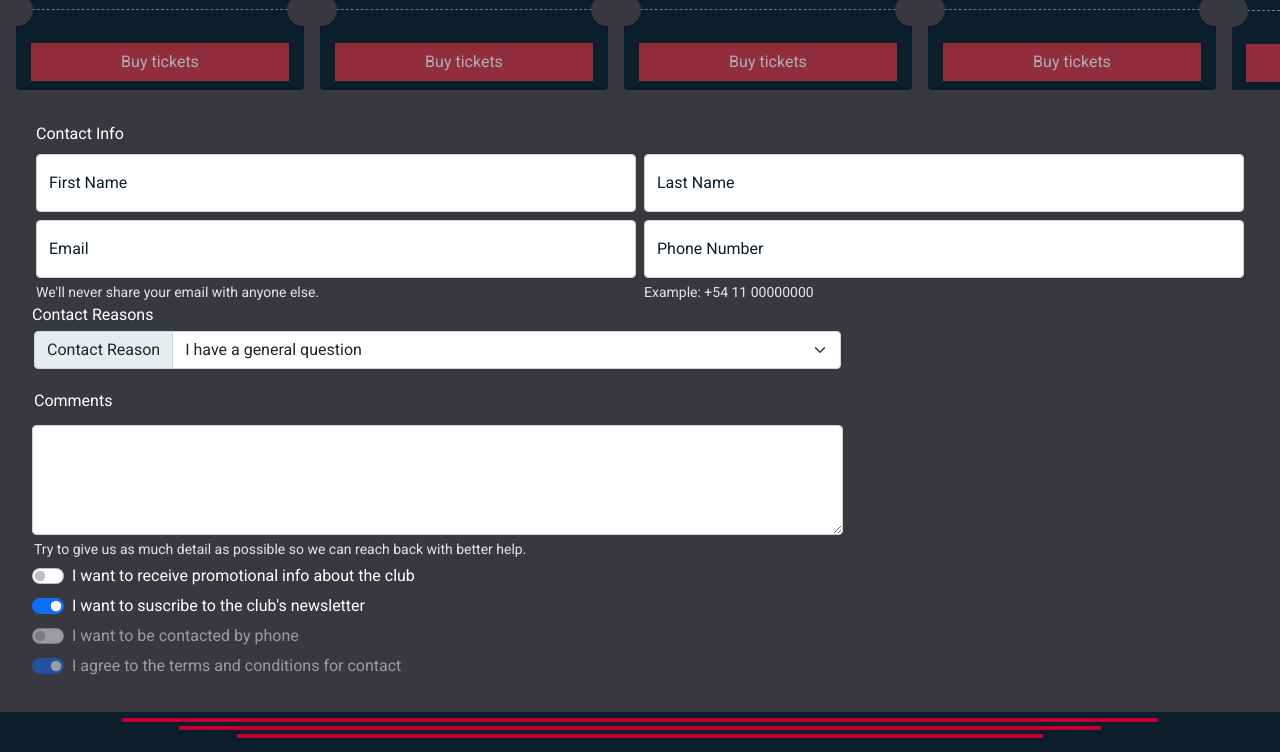
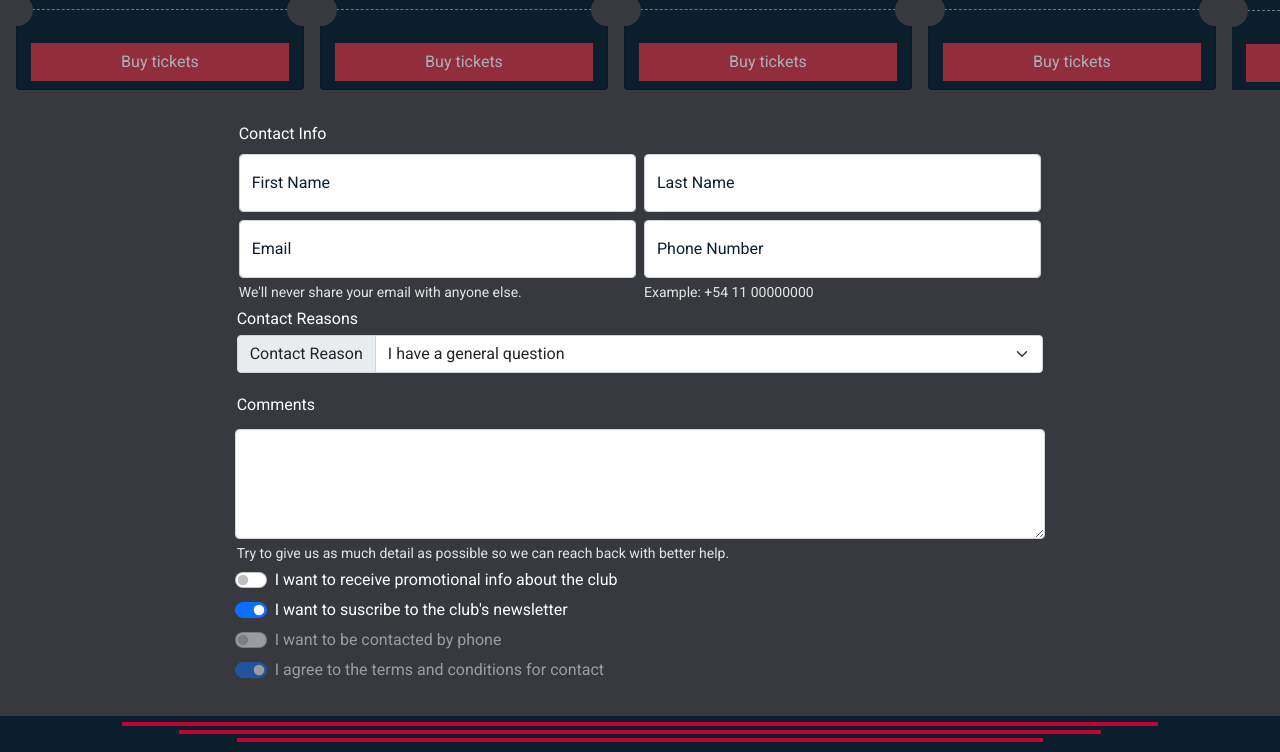
Before and after one commit to jrkaren9/webdev, a website: page pages/contact.html in a window 1280 px wide. Shown: the part 400-1152 px from the top of the page. Drawn offline with nearby package versions, Linux system fonts and the light colour scheme.

Commit message:
Add favicon and fix contact

```diff
--- a/pages/contact.html
+++ b/pages/contact.html
@@ -17,7 +17,9 @@
 
         <title>Contact</title>
 
-        <link href="https://cdn.jsdelivr.net/npm/bootstrap@5.1.3/dist/css/bootstrap.min.css" rel="stylesheet" integrity="sha384-1BmE4kWBq78iYhFldvKuhfTAU6auU8tT94WrHftjDbrCEXSU1oBoqyl2QvZ6jIW3" crossorigin="anonymous" />
+        <link href="https://cdn.jsdelivr.net/npm/bootstrap@5.1.3/dist/css/bootstrap.min.css" rel="stylesheet"
+            integrity="sha384-1BmE4kWBq78iYhFldvKuhfTAU6auU8tT94WrHftjDbrCEXSU1oBoqyl2QvZ6jIW3" crossorigin="anonymous" />
+        <link rel="icon" type="image/x-icon" href="../imgs/washington-spirit.svg">
         <link rel="stylesheet" href="https://cdnjs.cloudflare.com/ajax/libs/font-awesome/4.7.0/css/font-awesome.min.css" />
         <link rel="stylesheet" href="../css/style.css" />
         <link rel="preconnect" href="https://fonts.googleapis.com" />
@@ -361,9 +363,9 @@
             <div class="d-flex flex-column justify-content-center align-items-center">
 
                 <div class="contact container-fluid">
-                    <form class="contact-2">
+                    <form class="contact-2 d-flex flex-column justify-content-center align-items-center">
 
-                        <div class="row g-2">
+                        <div class="row g-2 col-12 col-sm-10 col-xl-8">
                             <div class="contact-2__title">Contact Info</div>
                             <div class="col-sm">
                                 <div class="form-floating">
@@ -379,7 +381,7 @@
                             </div>
                         </div>
 
-                        <div class="row g-2">
+                        <div class="row g-2 col-12 col-sm-10 col-xl-8">
                             <div class="col-sm">
                                 <div class="form-floating">
                                     <input type="email" class="form-control" id="emailInput" placeholder="Email" aria-describedby="emailHelp" aria-label="Email">
@@ -396,9 +398,8 @@
                             </div>
                         </div>
 
-                        <div class="contact-2__title">Contact Reasons</div>
-
-                        <div class="row g-1 col-12 col-xl-8">
+                        <div class="row g-1 col-12 col-sm-10 col-xl-8">
+                            <div class="contact-2__title">Contact Reasons</div>
                             <div class="input-group mb-3">
                                 <label class="input-group-text" for="inputGroupSelect01">Contact Reason</label>
                                 <select class="form-select" aria-label="What's reason for contacting us">
@@ -413,7 +414,7 @@
                             </div>
                         </div>
 
-                        <div class="row g-1 col-12 col-xl-8">
+                        <div class="row g-1 col-12 col-sm-10 col-xl-8">
                             <label for="reasonInput" class="form-label">Comments</label>
                             <textarea rows="4" type="text" id="reasonInput" class="form-control" aria-describedby="passwordHelpBlock"> </textarea>
                             <div id="reasonHelpBlock" class="form-text">
@@ -421,7 +422,7 @@
                             </div>
                         </div>
 
-                        <div class="row g-1 col-8">
+                        <div class="row g-1 col-12 col-sm-10 col-xl-8">
                             <div class="form-check form-switch">
                                 <input class="form-check-input" type="checkbox" id="promotionalInfo">
                                 <label class="form-check-label" for="promotionalInfo">I want to receive promotional info about the club</label>
```
Also changed, not shown: index.html (+1 -0 lines), pages/media.html (+1 -0 lines), pages/news.html (+1 -0 lines), pages/store.html (+1 -0 lines), pages/team.html (+1 -0 lines), pages/tickets.html (+1 -0 lines), imgs/washington-spirit.svg (added).
